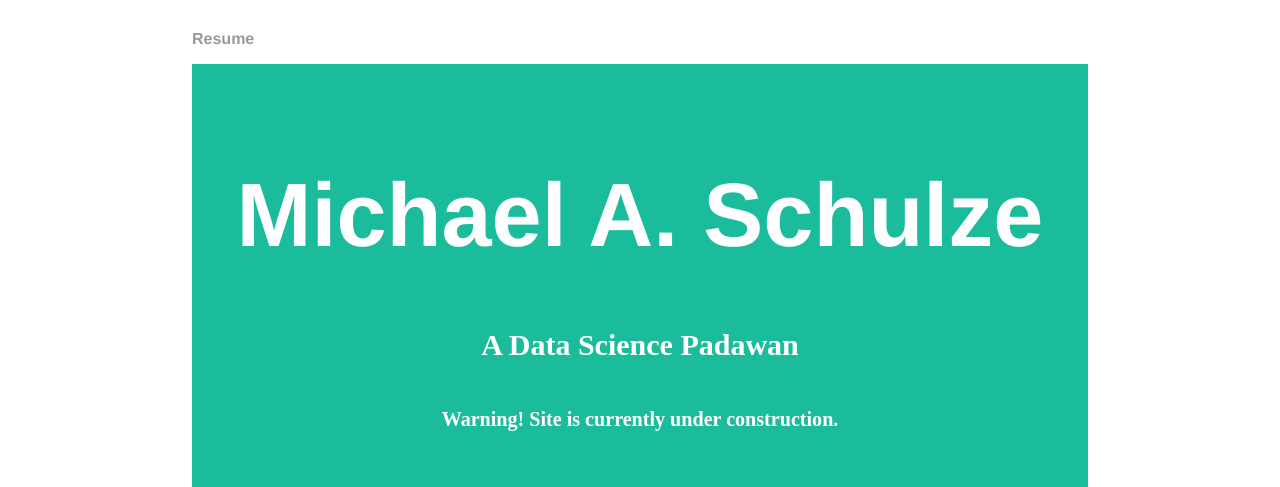
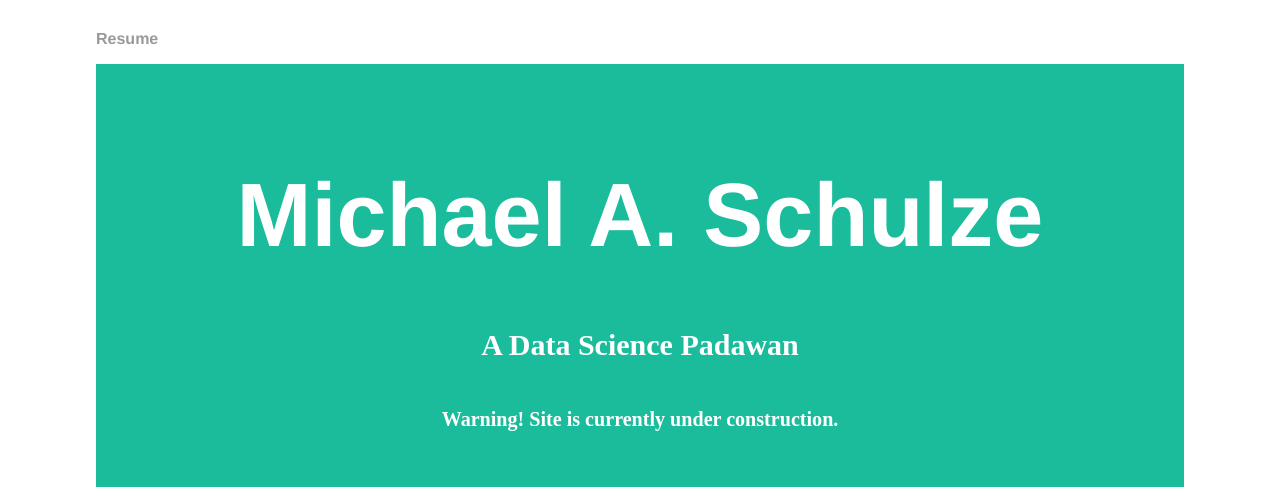
Before and after one commit to amadorschulze92/amadorschulze92.github.io, a Jekyll site: the page built from index.html, in a window 1280 px wide. Shown: the top 487 px of the page. Built offline with Jekyll 4.4.1, drawn with Linux system fonts in a browser that asks for light colours; grey boxes are pictures that could not be loaded.

Commit message:
make header wider

```diff
--- a/assets/css/main.css
+++ b/assets/css/main.css
@@ -4,7 +4,7 @@
 
 body {
     margin: 30px auto;
-    width: 70%;
+    width: 85%;
 }
 
 nav ul, footer ul {
@@ -68,7 +68,7 @@ header{
 /* Float four columns side by side */
 .column {
   float: left;
-  width: 25%;
+  width: 33%;
   padding: 0 10px;
 }
 
```
